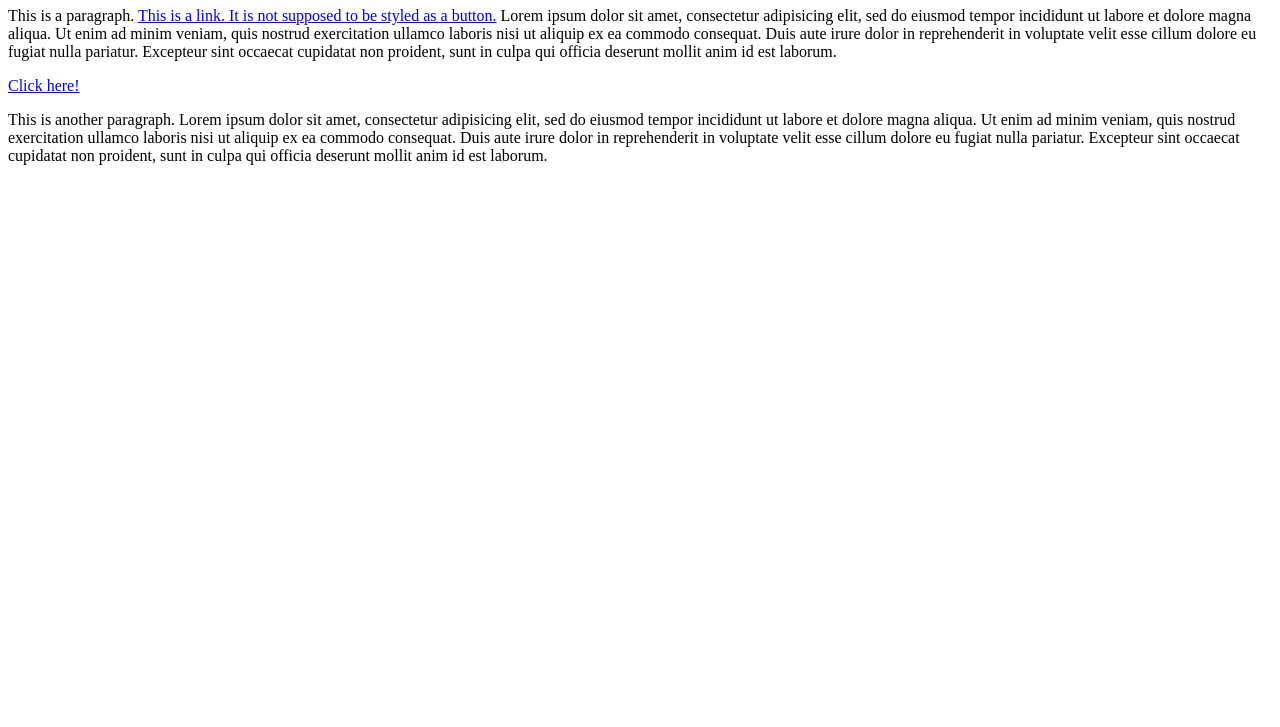
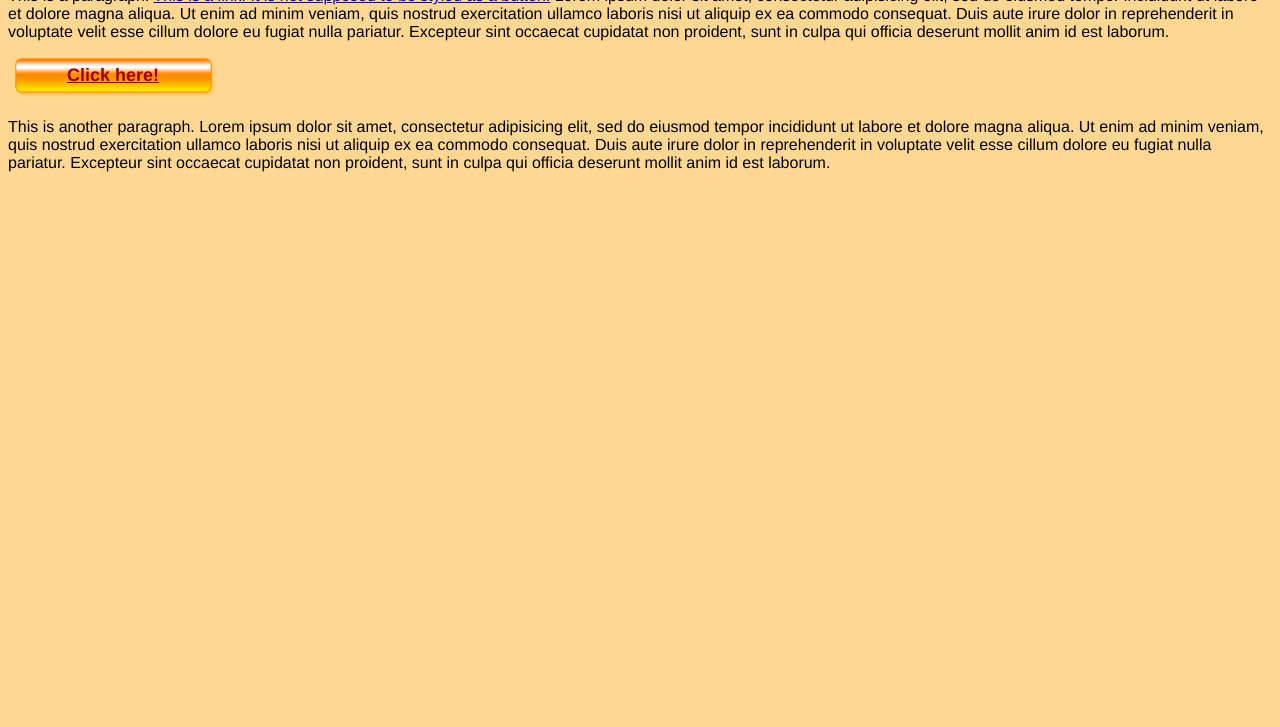
Before and after one commit to lelukeonfly/css3_begleitmaterial, a plain HTML site: page rollover_button/rollover_button.html in a window 1280 px wide. Shown: the part 73-800 px from the top of the page. Drawn offline with Linux system fonts and the light colour scheme.

Commit message:
rollover buttons

```diff
--- /dev/null
+++ b/rollover_button/rollover_button.css
@@ -0,0 +1,31 @@
+body{
+  font-family: Helvetica, sans-serif;
+  font-size: 1em;
+  color: #000;
+  background: #fed792;
+}
+
+h1,h2,h3,h4,h5,h6{
+  font-size: 1.5rem;
+}
+
+a.button_link{
+  /* background: url(button.png) no-repeat; */
+  background: url(button_sprite.png) no-repeat;
+  width: 210px;
+  height: 45px;
+  display: block;
+  color: #a00000;
+  font-size: 18px;
+  font-weight: bold;
+  text-align: center;
+  line-height: 2em;
+}
+
+a.button_link:hover{
+  /* background: url(button_over.png); */
+  background-position: left bottom;
+  text-decoration: none;
+  color: #fff;
+  text-shadow: 1px 1px 2px rgba(0,0,0,0.4);
+}
--- a/rollover_button/rollover_button.html
+++ b/rollover_button/rollover_button.html
@@ -3,6 +3,7 @@
     <head>
         <meta charset="utf-8" />
         <title>Rollover Button</title>
+        <link rel="stylesheet" href="./rollover_button.css" media="screen">
     </head>
     <body>
 
@@ -10,7 +11,7 @@
 
         <p>This is a paragraph. <a href="#">This is a link. It is not supposed to be styled as a button.</a> Lorem ipsum dolor sit amet, consectetur adipisicing elit, sed do eiusmod tempor incididunt ut labore et dolore magna aliqua. Ut enim ad minim veniam, quis nostrud exercitation ullamco laboris nisi ut aliquip ex ea commodo consequat. Duis aute irure dolor in reprehenderit in voluptate velit esse cillum dolore eu fugiat nulla pariatur. Excepteur sint occaecat cupidatat non proident, sunt in culpa qui officia deserunt mollit anim id est laborum.</p>
 
-        <a href="#">Click here!</a>
+        <a href="#" class="button_link">Click here!</a>
 
         <p>This is another paragraph. Lorem ipsum dolor sit amet, consectetur adipisicing elit, sed do eiusmod tempor incididunt ut labore et dolore magna aliqua. Ut enim ad minim veniam, quis nostrud exercitation ullamco laboris nisi ut aliquip ex ea commodo consequat. Duis aute irure dolor in reprehenderit in voluptate velit esse cillum dolore eu fugiat nulla pariatur. Excepteur sint occaecat cupidatat non proident, sunt in culpa qui officia deserunt mollit anim id est laborum.</p>
 
```
